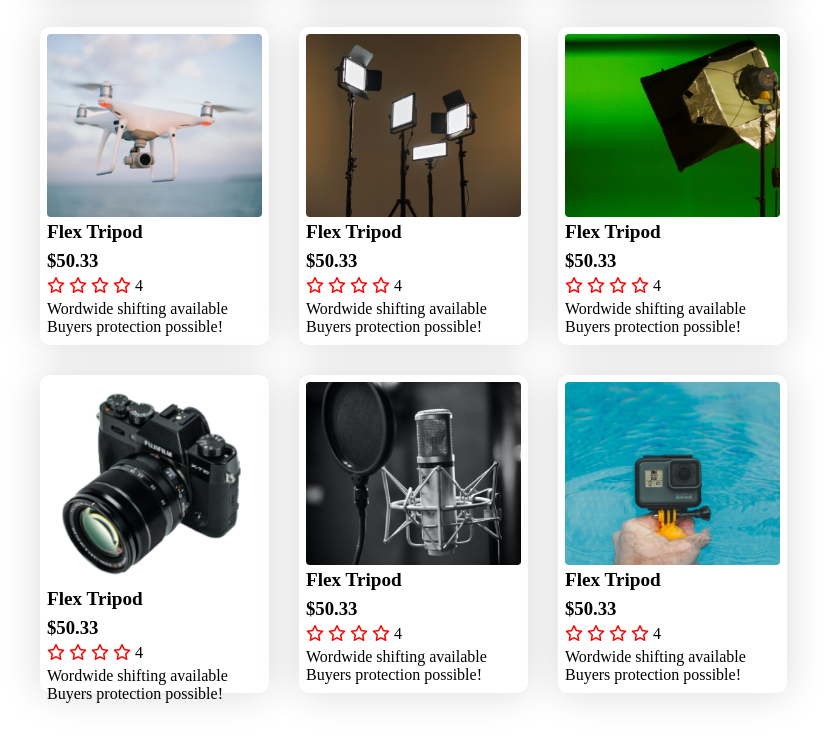
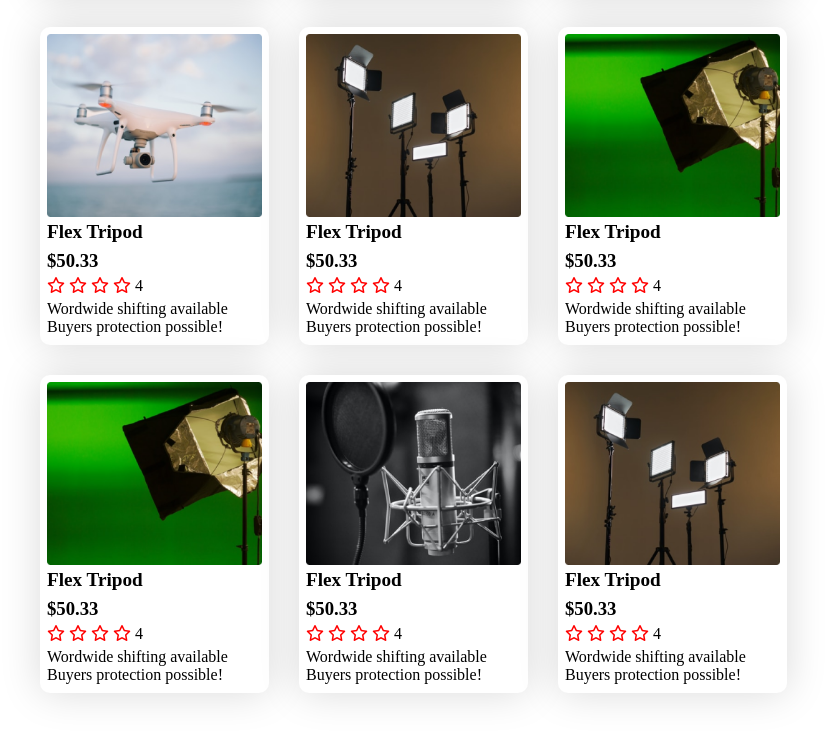
Before and after one commit to Arun-DEV-prog/Influencer-product, a plain HTML site: page index.html in a window 1280 px wide. Shown: the part 1314-2055 px from the top of the page, without its empty margins (250-1076 px from the left). Drawn offline with Linux system fonts and the light colour scheme.

Commit message:
one image corrected

```diff
--- a/index.html
+++ b/index.html
@@ -128,7 +128,7 @@
                         Buyers protection possible!</p>
                  </div>
                  <div class="card">
-                      <img src="./images/main-camera.png" alt="">
+                      <img src="./images/single-light.png" alt="">
                     <h2 class="card-title">Flex Tripod</h2>
                     <h3 class="doller">$50.33</h3>
                       <span><i class="fa-regular fa-star"></i></span>
@@ -152,7 +152,7 @@
                         Buyers protection possible!</p>
                  </div>
                  <div class="card">
-                      <img src="./images/action.png" alt="">
+                      <img src="./images/lights.png" alt="">
                     <h2 class="card-title">Flex Tripod</h2>
                     <h3 class="doller">$50.33</h3>
                       <span><i class="fa-regular fa-star"></i></span>
```
